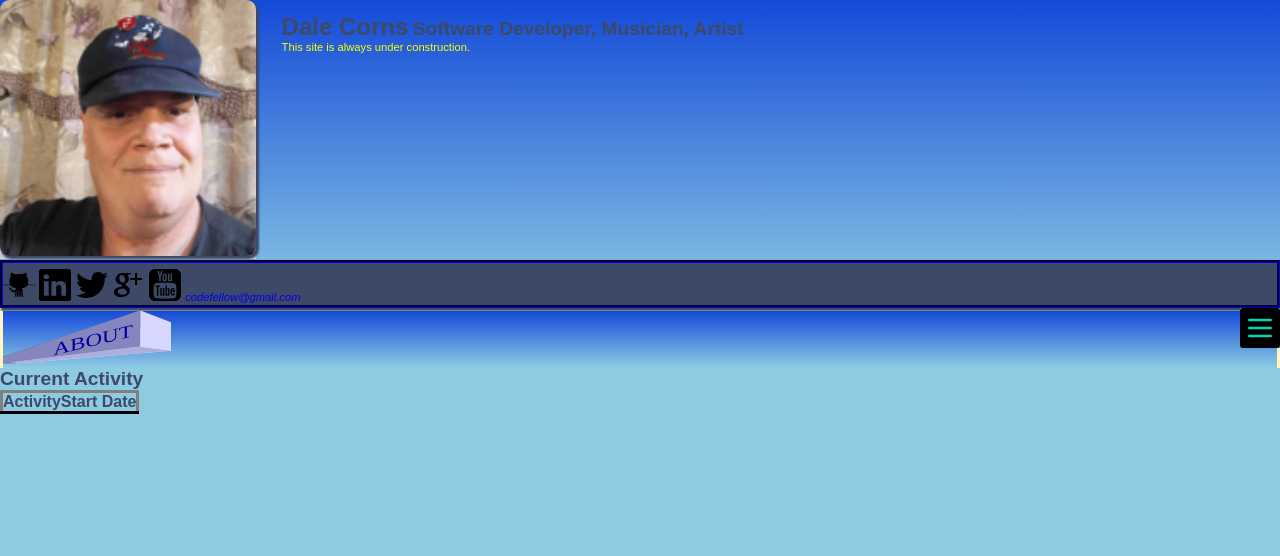
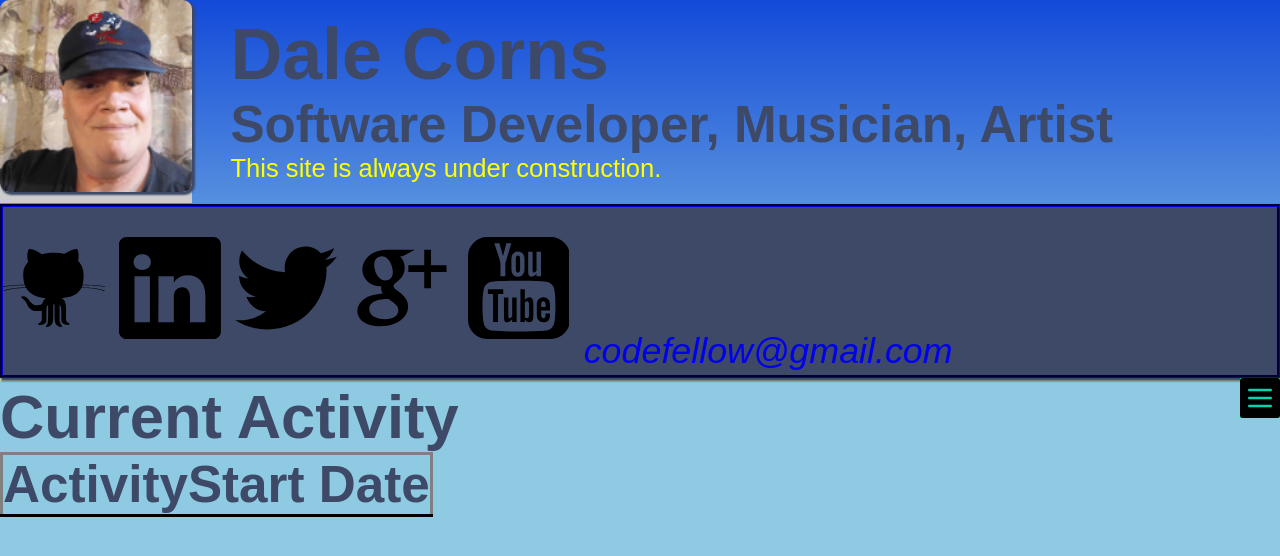
Before and after one commit to dcorns/dalecorns.com, a website: page app/index.html in a window 1280 px wide. Drawn offline with Linux system fonts and the light colour scheme; files that its build step writes are made by us from their sources; no server answers; files whose address does not match are found by name.

Commit message:
styling changes

```diff
--- a/app/index.html
+++ b/app/index.html
@@ -38,7 +38,7 @@
     <section id="slide-show" class="show"></section>
     <section class="basic-info">
         <h2>Dale Corns</h2>
-        <h3>Software Developer, Musician, Artist</h3>
+        <h4>Software Developer, Musician, Artist</h4>
         <aside>This site is always under construction.</aside>
     </section>
     <address>
--- a/app/styles/layout.css
+++ b/app/styles/layout.css
@@ -2,27 +2,18 @@
 
 @media screen{
     html{
-        font-size: 16px;
+        font-size: 4vw;
         font-family: sans-serif;
     }
-    main{
+    main, h2, h3, h4{
         margin: 0;
         padding: 0;
     }
     h2{
-        font-size: 1.5rem;
-        margin: 0;
-        display: inline-block;
-        padding: 0;
+        font-size: 1.4rem;
     }
     h3{
-        display: inline-block;
         font-size: 1.2rem;
-        margin: 0;
-        padding: 0;
-    }
-    aside{
-        display: inline-block;
     }
     address{
         box-shadow: 2px 2px 2px 1px;
@@ -44,29 +35,28 @@
     .show img {
         border-radius: 7pt;
         box-shadow: 2px 2px 2px 1px;
-        width: 20%;
+        width: 15%;
     }
     .basic-info{
         margin-top: 1%;
-        width: 78%;
+        width: 82%;
         float: right;
         text-align: left;
     }
     .basic-info aside{
-        font-size: .7rem;
-    }
-    .basic-info h2 h3 aside{
-        display: inline-block;
+        font-size: .5rem;
     }
     .hide{
         display: none;
     }
     .icon{
-        width:32px;
-        height: 32px;
+        width:8%;
     }
     .email{
         font-size: .7rem;
+    }
+    .page-nav{
+        display: none;
     }
     #btnMobileMenu{
         float: right;
@@ -74,7 +64,20 @@
     }
 }
 
+/*@media screen and (min-width: 500px) {*/
+    /*html{*/
+        /*font-size: 22px;*/
+    /*}*/
+/*}*/
 
+/*@media screen and (min-width: 768px){*/
+    /*html{*/
+        /*font-size: 36px;*/
+    /*}*/
+    /*.basic-info aside{*/
+        /*font-size: .5rem;*/
+    /*}*/
+}
 /*@media screen and (min-width: 1265px) {*/
     /*header {*/
         /*display: flex;*/
```
Also changed, not shown: Development/index.html (+1 -1 lines).
